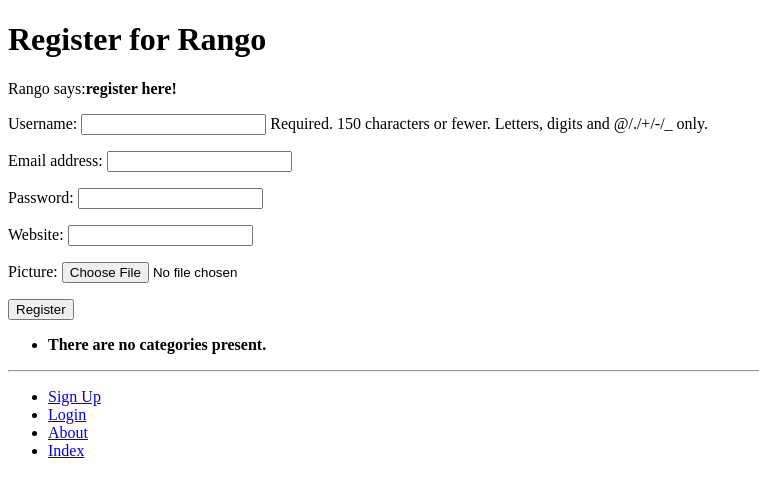
After one commit to Leenjarbouh/tango_with_django_project, a Django app: page /rango/register/ in a window 1280 px wide. The commit adds this page. Shown: the top 497 px of the page, without its empty margins (0-759 px from the left). Run offline with Django 3.2, Linux system fonts and the light colour scheme; data that the repository does not hold is empty.

Commit message:
Chapter 9 done

```diff
--- a/tango_with_django_project/rango/admin.py
+++ b/tango_with_django_project/rango/admin.py
@@ -1,5 +1,6 @@
 from django.contrib import admin
 from rango.models import Category,Page
+from rango.models import UserProfile
 
 # Register your models here.
 
--- a/tango_with_django_project/rango/forms.py
+++ b/tango_with_django_project/rango/forms.py
@@ -1,5 +1,7 @@
 from django import forms
 from rango.models import Page, Category
+from django.contrib.auth.models import User
+from rango.models import UserProfile
 
 class CategoryForm(forms.ModelForm):
     name= forms.CharField(max_length= Category.NAME_MAX_LENGTH, help_text= "Please enter the category name.")
@@ -27,3 +29,16 @@ class PageForm(forms.ModelForm):
             url = f'http://{url}'
             cleaned_data['url']= url
         return cleaned_data
+
+
+class UserForm(forms.ModelForm):
+    password= forms.CharField(widget= forms.PasswordInput())
+
+    class Meta:
+        model = User
+        fields = ('username', 'email', 'password',)
+
+class UserProfileForm(forms.ModelForm):
+    class Meta:
+        model = UserProfile
+        fields = ('website', 'picture',)
--- a/tango_with_django_project/rango/models.py
+++ b/tango_with_django_project/rango/models.py
@@ -1,5 +1,6 @@
 from django.db import models
 from django.template.defaultfilters import slugify
+from django.contrib.auth.models import User
 
 class Category(models.Model):
     NAME_MAX_LENGTH = 128
@@ -29,4 +30,12 @@ class Page(models.Model):
     def __str__(self):
         return self.title
 
+class UserProfile(models.Model):
+    user= models.OneToOneField(User, on_delete = models.CASCADE)
+    website = models.URLField(blank=True)
+    picture= models.ImageField(upload_to= 'profile_images', blank=True)
+
+    def __str__(self):
+        return self.user.username
+
 # Create your models here.
--- a/tango_with_django_project/rango/urls.py
+++ b/tango_with_django_project/rango/urls.py
@@ -3,10 +3,16 @@ from rango import views
 
 app_name= 'rango'
 
-urlpatterns= [
-    path('', views.index, name= 'index'),
-    path('about/', views.about, name ='about'),
-    path('category/<slug:category_name_slug>/', views.show_category, name= 'show_category'),
-    path('add_category/', views.add_category, name= 'add_category'),
-    path('rango/category/<category_name_slug> add_page/', views.add_page, name='add_page'),
-    ]
+
+urlpatterns = [
+    path('', views.index, name='index'),
+    path('about/', views.about, name='about'),
+    path('category/<slug:category_name_slug>/add_page/', views.add_page,
+            name='add_page'),
+    path('category/<slug:category_name_slug>/', views.show_category, name='show_category'),
+    path('add_category/', views.add_category, name='add_category'),
+    path('register/', views.register, name='register'),
+    path('login/', views.user_login, name='login'),
+    path('restricted/', views.restricted, name='restricted'),
+    path('logout/', views.user_logout, name='logout'),
+]
--- a/tango_with_django_project/rango/views.py
+++ b/tango_with_django_project/rango/views.py
@@ -6,6 +6,11 @@ from rango.forms import CategoryForm
 from django.shortcuts import redirect
 from django.urls import reverse
 from rango.forms import PageForm
+from rango.forms import UserForm, UserProfileForm
+from django.contrib.auth import authenticate,login
+from django.contrib.auth.decorators import login_required
+from django.contrib.auth import logout
+
 
 def index(request):
     category_list = Category.objects.order_by('-likes')[:5]
@@ -37,6 +42,7 @@ def show_category(request, category_name_slug):
 
     return render(request, 'rango/category.html', context= context_dict)
 
+@login_required
 def add_category(request):
     form = CategoryForm()
     if request.method == 'POST':
@@ -44,11 +50,12 @@ def add_category(request):
 
         if form.is_valid():
             form.save(commit= True)
-            return redirect('/rango/')
-        else:
-            print(form.errors)
+            return redirect(reverse('rango:index'))
+    else:
+        print(form.errors)
     return render(request, 'rango/add_category.html', {'form': form})
 
+@login_required
 def add_page(request, catgegory_name_slug):
     try:
         category = Category.objects.get(slug=category_name_slug)
@@ -56,7 +63,7 @@ def add_page(request, catgegory_name_slug):
         category = None
 
     if category is None:
-        return redirect('/rango/')
+        return redirect(reverse('rango:index'))
 
     form = PageForm()
     if request.method == 'POST':
@@ -68,8 +75,67 @@ def add_page(request, catgegory_name_slug):
                 page.category= category
                 page.views= 0
                 page.save()
-                return redirect(reverse('rango:show_category', kwargs= {'category_name_slug': category_name_slug}))
+            return redirect(reverse('rango:show_category', kwargs= {'category_name_slug': category_name_slug}))
         else:
             print(form.errors)
+
     context_dict= {'form': form, 'category': category}
     return render(request, 'rango/add_page.html',context = context_dict)
+
+def register(request):
+
+    registered = False
+
+    if request.method == 'POST':
+        user_form = UserForm(request.POST)
+        profile_form = UserProfileForm(request.POST)
+
+        if user_form.is_valid() and profile_form.is_valid():
+            user = user_form.save()
+            user.set_password(user.password)
+            user.save()
+
+            profile = profile_form.save(commit=False)
+            profile.user = user
+
+            if 'picture' in request.FILES:
+                profile.picture = request.FILES['picture']
+
+            profile.save()
+            registered= True
+        else:
+            print(user_form.errors, profile_form.errors)
+    else:
+        user_form= UserForm()
+        profile_form= UserProfileForm()
+
+    return render(request, 'rango/register.html', context= {'user_form': user_form, 'profile_form': profile_form, 'registered': registered})
+
+def user_login(request):
+    if request.method == 'POST':
+
+        username = request.POST.get('username')
+        password = request.POST.get('password')
+        user = authenticate(username= username, password = password)
+
+        if user:
+            if user.is_active:
+                login(request, user)
+                return redirect(reverse('rango:index'))
+            else:
+                return HttpResponse("Your rango account is disabled.")
+        else:
+            print(f"Invalid login details: {username}, {password}")
+            return HttpResponse("Invalid login details supplied.")
+    else:
+        return render(request, 'rango/login.html')
+
+@login_required
+def restricted(request):
+    return render(request, 'rango/restricted.html')
+    #return HttpResponse("Since you're logged in, you can see this text!")
+
+@login_required
+def user_logout(request):
+    logout(request)
+    return redirect(reverse('rango:index'))
--- a/tango_with_django_project/tango_with_django_project/settings.py
+++ b/tango_with_django_project/tango_with_django_project/settings.py
@@ -101,7 +101,7 @@ AUTH_PASSWORD_VALIDATORS = [
         'NAME': 'django.contrib.auth.password_validation.NumericPasswordValidator',
     },
 ]
-
+LOGIN_URL= 'rango:login'
 
 # Internationalization
 # https://docs.djangoproject.com/en/2.2/topics/i18n/
--- a/tango_with_django_project/templates/rango/base.html
+++ b/tango_with_django_project/templates/rango/base.html
@@ -28,9 +28,19 @@
         <hr />
         <div>
             <ul>
-                <li> <a href = "{% url 'rango:add_category' %}" >Add a new Category </a></li>
+            {% if user.is_authenticated %}
+                <li> <a href = "{% url 'rango:add_category' %}">Add a new Category </a></li>
+                <li><a href="{% url 'rango:restricted' %}">Restricted Page</a></li>
+                <li><a href="{% url 'rango:logout' %}">Logout</a></li>
+            {% else %}
+                <li><a href= "{% url 'rango:register' %}">Sign Up</a></li>
+                <li><a href="{% url 'rango:login' %}">Login</a></li>
+            {% endif %}
+
                 <li><a href = "{% url 'rango:about' %}">About </a></li>
                 <li><a href = "{% url 'rango:index' %}">Index </a></li>
+
+
             </ul>
         </div>
     </body>
--- /dev/null
+++ b/tango_with_django_project/templates/rango/register.html
@@ -0,0 +1,28 @@
+{% extends 'rango/base.html' %}
+{% load staticfiles %}
+
+{% block title_block %}
+    Register
+{% endblock %}
+
+{% block body_block%}
+<h1> Register for Rango </h1>
+
+{% if registered %}
+
+Rango says: <strong>thank you for registering! </strong>
+<a href="{% url 'rango:index' %}">Return to the homepage.</a><br/>
+
+{% else %}
+Rango says:<strong>register here!</strong><br/>
+<form id="user_form" method="post" action= "{% url 'rango:register' %}" enctype="multipart/form-data">
+    {% csrf_token %}
+    {{ user_form.as_p }}
+    {{ profile_form.as_p }}
+
+        <!-- Provide a button to click to submit the form. -->
+    <input type="submit" name="submit" value="Register" />
+
+</form>
+{% endif %}
+{% endblock %}
```
Also changed, not shown: tango_with_django_project/templates/rango/category.html (+7 -1 lines), tango_with_django_project/templates/rango/index.html (+6 -1 lines), tango_with_django_project/templates/rango/login.html (added, +16 -0 lines), tango_with_django_project/templates/rango/restricted.html (added, +10 -0 lines), tango_with_django_project/rango/migrations/0005_userprofile.py (added), 1 other file.
